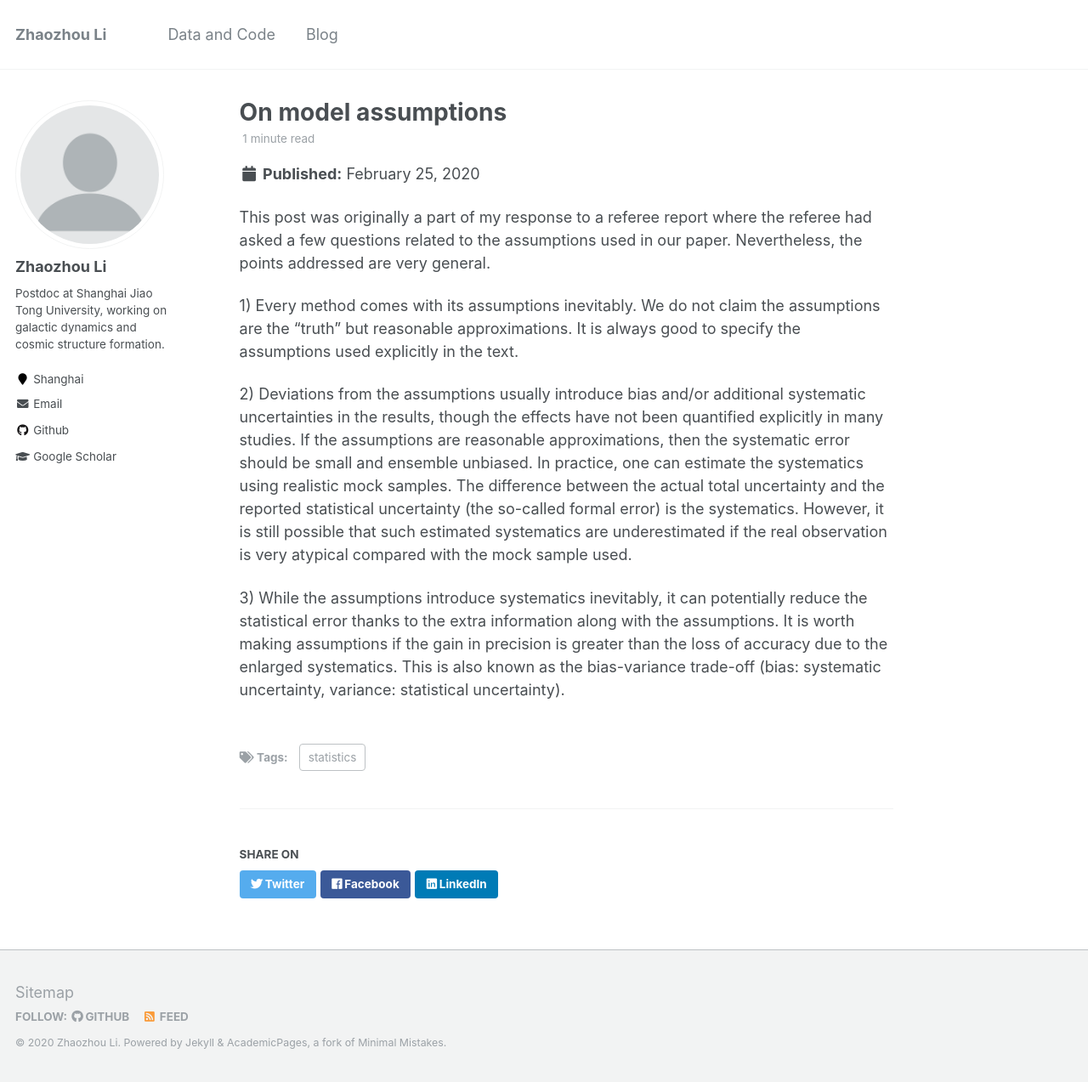
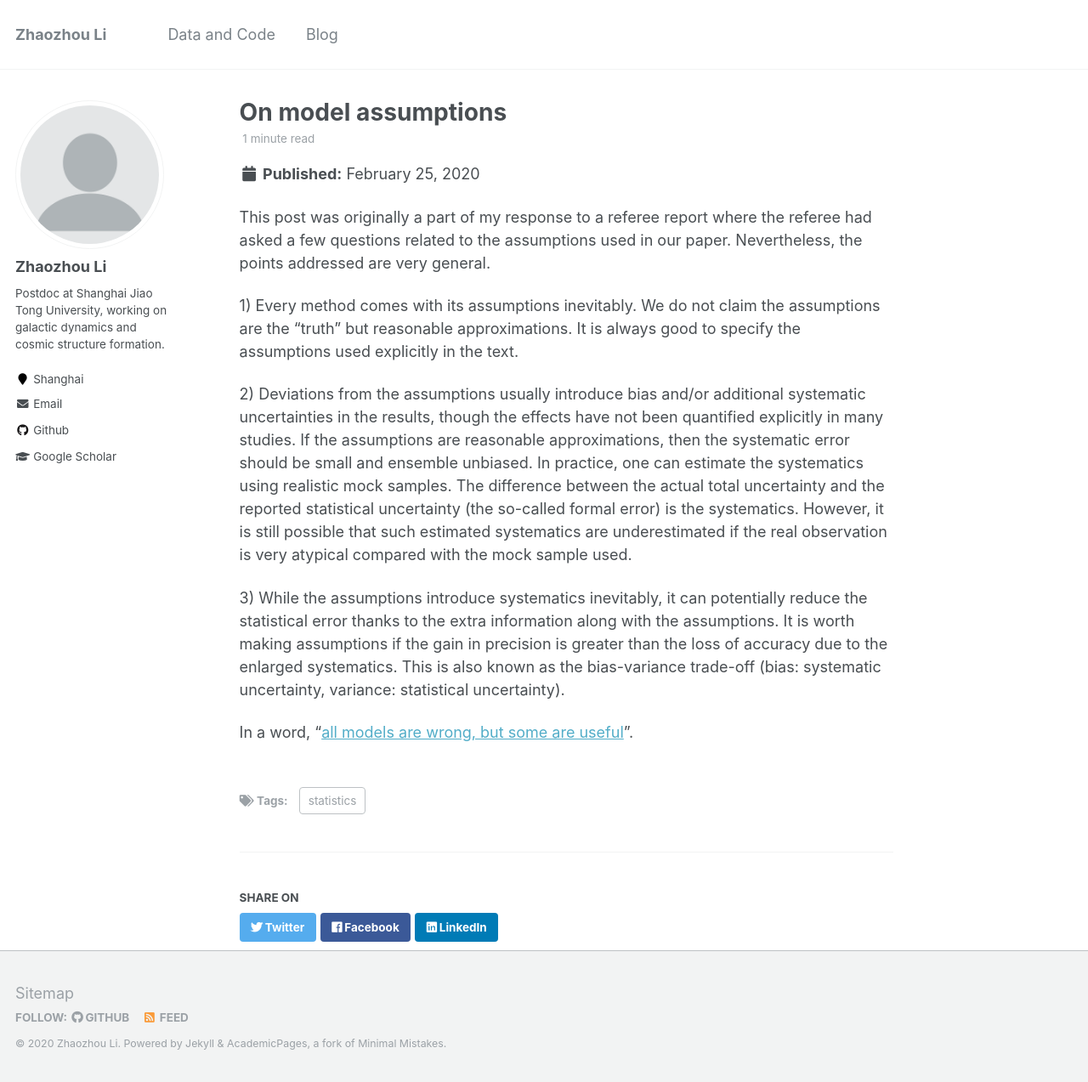
Before and after one commit to syrte/syrte.github.io-jekyll, a Jekyll site: the page built from _posts/2020-02-25-on-model-assumptions.md, in a window 1280 px wide and 1273 px high. Shown: the whole window at 85% size. Built offline with Jekyll 4.4.1, drawn with Linux system fonts in a browser that asks for light colours.

Commit message:
Update 2020-02-25-on-model-assumptions.md

```diff
--- a/_posts/2020-02-25-on-model-assumptions.md
+++ b/_posts/2020-02-25-on-model-assumptions.md
@@ -13,3 +13,5 @@ This post was originally a part of my response to a referee report where the ref
 2) Deviations from the assumptions usually introduce bias and/or additional systematic uncertainties in the results, though the effects have not been quantified explicitly in many studies. If the assumptions are reasonable approximations, then the systematic error should be small and ensemble unbiased. In practice, one can estimate the systematics using realistic mock samples. The difference between the actual total uncertainty and the reported statistical uncertainty (the so-called formal error) is the systematics. However, it is still possible that such estimated systematics are underestimated if the real observation is very atypical compared with the mock sample used.
 
 3) While the assumptions introduce systematics inevitably, it can potentially reduce the statistical error thanks to the extra information along with the assumptions. It is worth making assumptions if the gain in precision is greater than the loss of accuracy due to the enlarged systematics. This is also known as the bias-variance trade-off (bias: systematic uncertainty, variance: statistical uncertainty).
+
+In a word, "[all models are wrong, but some are useful](https://en.wikipedia.org/wiki/All_models_are_wrong)".
```
